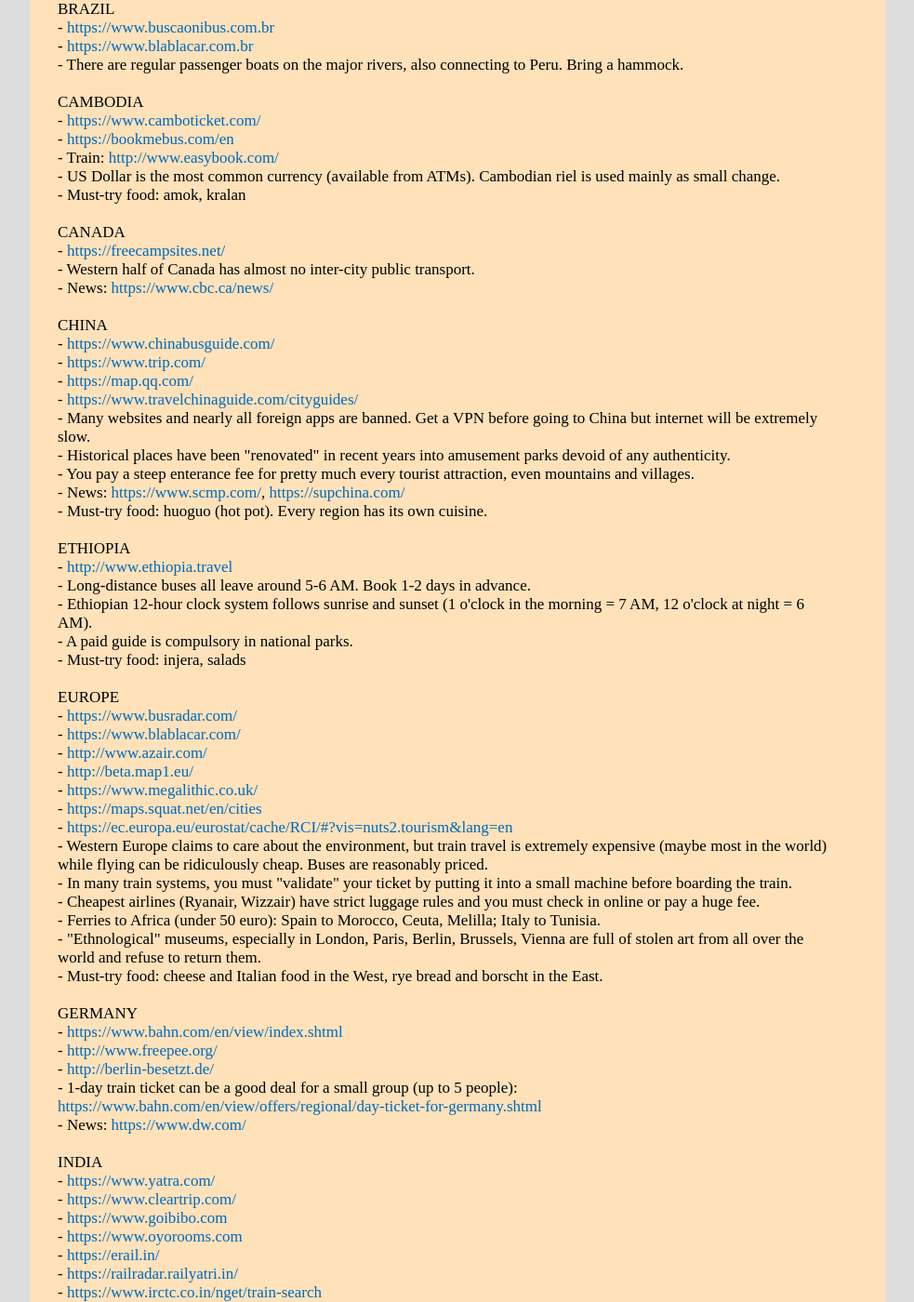
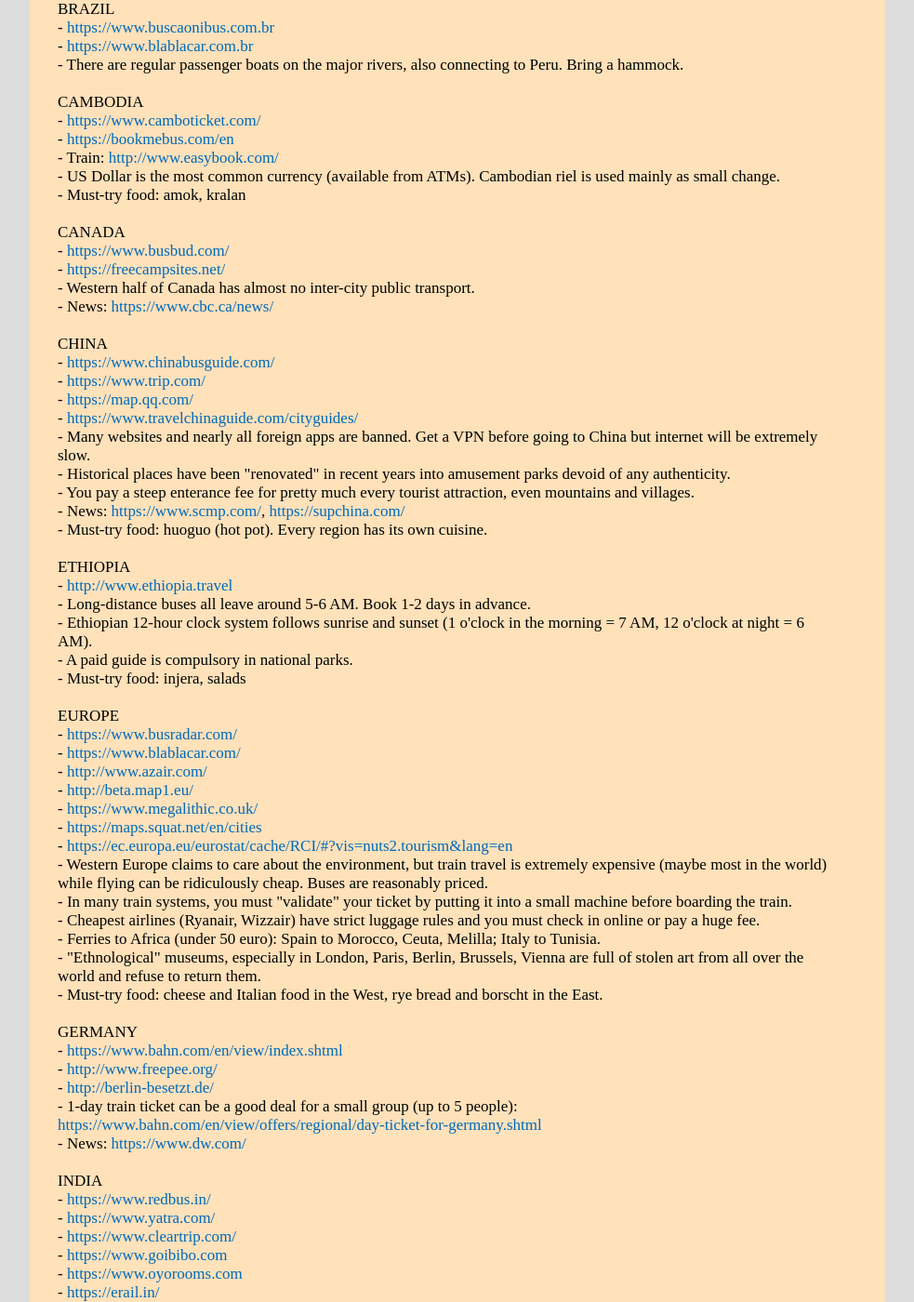
Before and after one commit to witbag/witbag.github.io, a Jekyll site: the page built from travel/notes.html, in a window 1280 px wide and 1400 px high, scrolled down 524 px. Shown: the whole window at 93% size, without its empty margins (148-1131 px from the left). Built offline with Jekyll 4.4.1, drawn with Linux system fonts in a browser that asks for light colours; some of the changed text lies outside the part shown.

Commit message:
Update notes.html

```diff
--- a/travel/notes.html
+++ b/travel/notes.html
@@ -38,6 +38,7 @@
 - Must-try food: amok, kralan<br>
 <br>
 CANADA<br>
+- <a href="https://www.busbud.com/" target=_blank>https://www.busbud.com/</a><br />
 - <a href="https://freecampsites.net/" target=_blank>https://freecampsites.net/</a><br />
 - Western half of Canada has almost no inter-city public transport.<br>
 - News: <a href="https://www.cbc.ca/news/" target=_blank>https://www.cbc.ca/news/</a><br />
@@ -83,6 +84,7 @@
 - News: <a href="https://www.dw.com/" target=_blank>https://www.dw.com/</a><br />
 <br>
 INDIA<br>
+- <a href="https://www.redbus.in/" target=_blank>https://www.redbus.in/</a><br />
 - <a href="https://www.yatra.com/" target=_blank>https://www.yatra.com/</a><br />
 - <a href="https://www.cleartrip.com/" target=_blank>https://www.cleartrip.com/</a><br />
 - <a href="https://www.goibibo.com" target=_blank>https://www.goibibo.com</a><br />
@@ -214,6 +216,7 @@
 <br>
 USA<br>
 - <a href="https://www.checkmybus.com/" target=_blank>https://www.checkmybus.com/</a><br />
+- <a href="https://www.busbud.com/" target=_blank>https://www.busbud.com/</a><br />
 - <a href="https://caltopo.com/" target=_blank>https://caltopo.com/</a><br />
 - <a href="https://freecampsites.net/" target=_blank>https://freecampsites.net/</a><br />
 - <a href="https://www.scaruffi.com/travel/hikes.html" target=_blank>https://www.scaruffi.com/travel/hikes.html</a><br />
```
